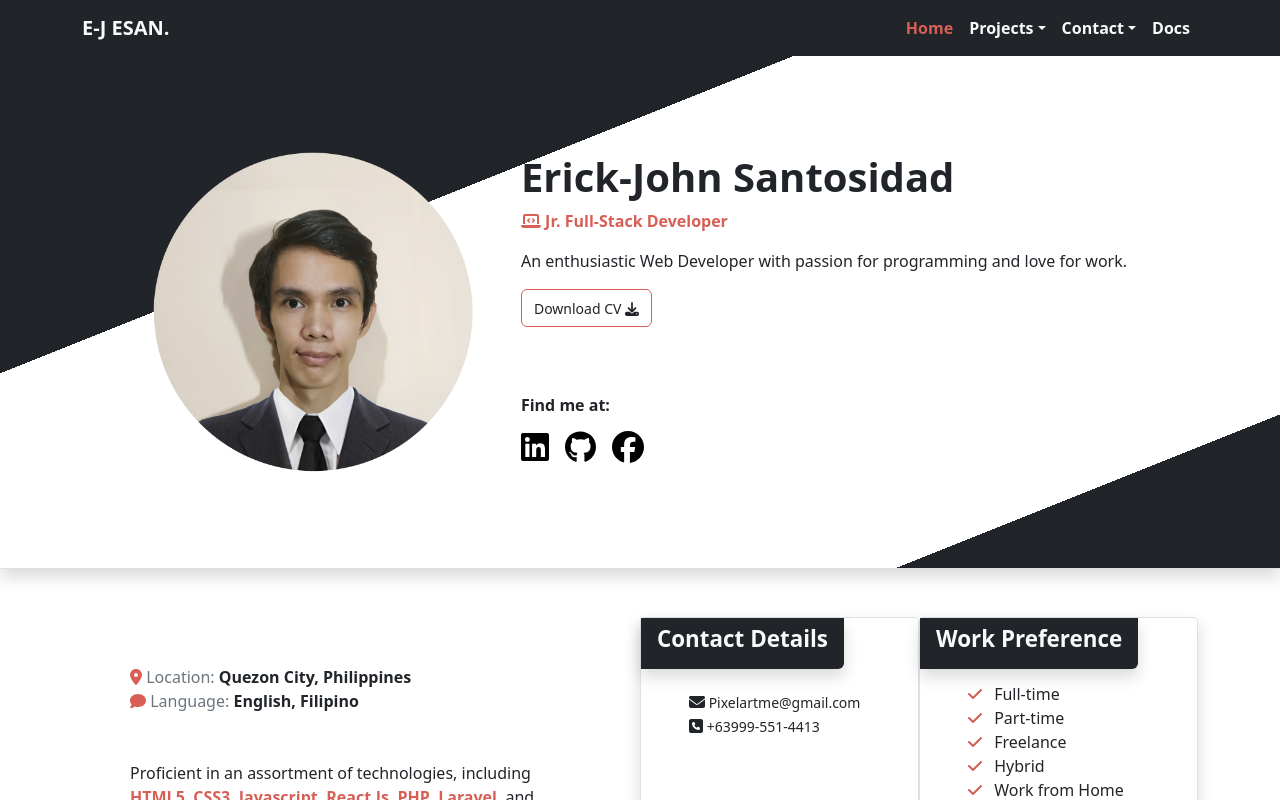
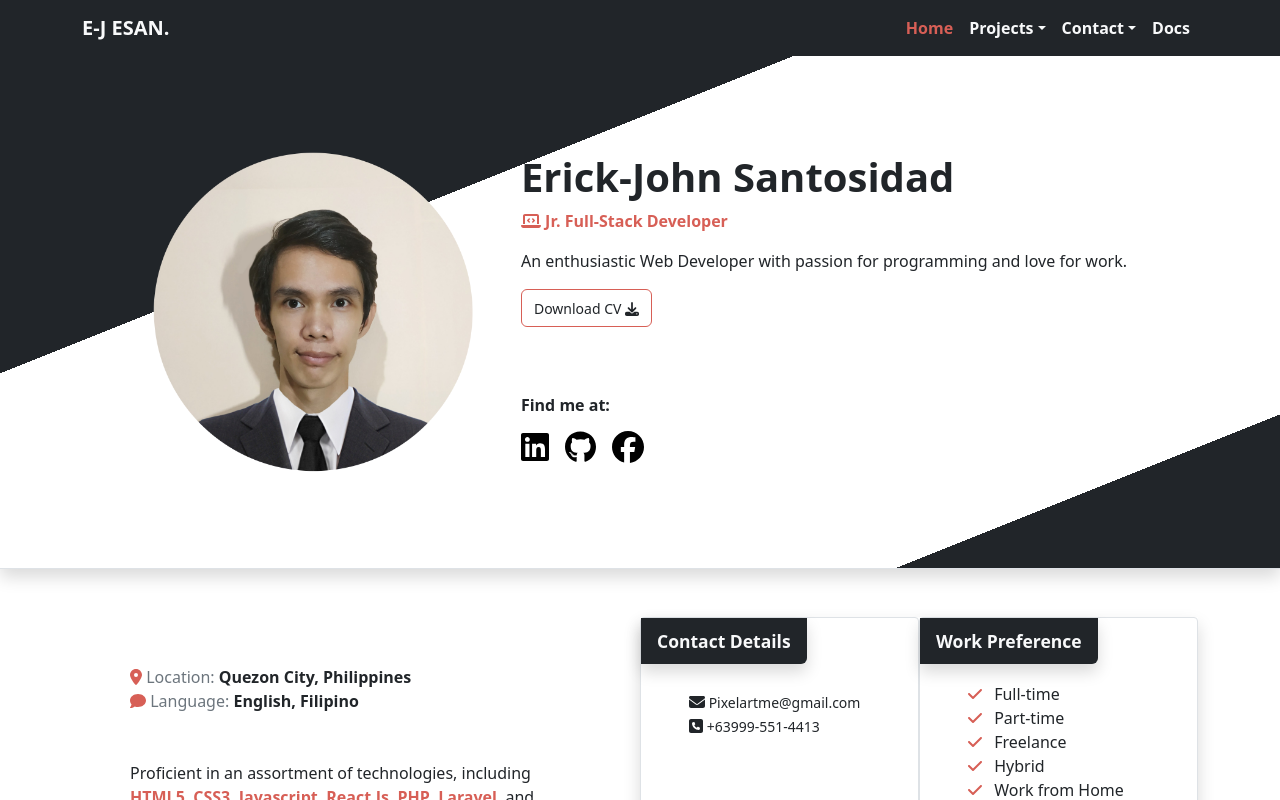
Before and after one commit to ricesush/portfoliov2, a React (Vite) app: page / in a window 1280 px wide. Shown: the top 800 px of the page. Built offline with nearby package versions, Linux system fonts and the light colour scheme.

Commit message:
+contentheader component for headers at home page

```diff
--- a/src/components/Contact.jsx
+++ b/src/components/Contact.jsx
@@ -1,10 +1,6 @@
 import { FontAwesomeIcon } from '@fortawesome/react-fontawesome';
-import {
-  faFacebook,
-  faGithub,
-  faLinkedin,
-} from '@fortawesome/free-brands-svg-icons';
 import { faEnvelope, faSquarePhone } from '@fortawesome/free-solid-svg-icons';
+import { ContentHeader } from './ContentHeader';
 
 const Contact = () => {
   const contacts = [
@@ -13,11 +9,7 @@ const Contact = () => {
   ];
   return (
     <section className='col-md-6 rounded-1 border homeSections'>
-      <header className='fs-5 fw-bold position-absolute px-3 py-2 rounded-2 rounded-top-0 rounded-start-0 bg-accent shadow'>
-        <h2 className='text-center text-light'>
-          <span>Contact</span> Details
-        </h2>
-      </header>
+      <ContentHeader title='Contact Details' />
       <div className='pt-4 text-sm-start text-center p-5 mt-5'>
         <div className='justify-content-around'>
           {contacts.map((contact) => {
--- /dev/null
+++ b/src/components/ContentHeader.jsx
@@ -0,0 +1,7 @@
+export const ContentHeader = (props) => {
+  return (
+    <header className='fs-5 fw-bold position-absolute px-3 py-2 rounded-2 rounded-top-0 rounded-start-0 bg-accent shadow text-center text-light'>
+      <small>{props.title}</small>
+    </header>
+  );
+};
--- a/src/components/WorkPreference.jsx
+++ b/src/components/WorkPreference.jsx
@@ -1,5 +1,6 @@
 import { faCheck } from '@fortawesome/free-solid-svg-icons';
 import { FontAwesomeIcon } from '@fortawesome/react-fontawesome';
+import { ContentHeader } from './ContentHeader';
 
 const WorkPreference = () => {
   const workPreferences = [
@@ -12,13 +13,8 @@ const WorkPreference = () => {
 
   return (
     <section className='col-md-6 rounded-1 mt-lg-0 border homeSections'>
-      <header className='fs-5 fw-bold position-absolute px-3 py-2 rounded-2 rounded-top-0 rounded-start-0 bg-accent shadow'>
-        <h2 className='text-center text-light'>
-          <span>Work</span> Preference
-        </h2>
-      </header>
-      <div className='fs-1 pt-3 d-md-flex p-5 mt-5'>
-        <div className='fs-6'>
+      <ContentHeader title='Work Preference' />
+      <div className='fs-6 pt-3 p-5 mt-5'>
         {workPreferences.map((preferences) => {
           return (
             <>
@@ -29,7 +25,6 @@ const WorkPreference = () => {
           );
         })}
       </div>
-      </div>
     </section>
   );
 };
```
Lines whose indentation alone changed are shown as unchanged.
